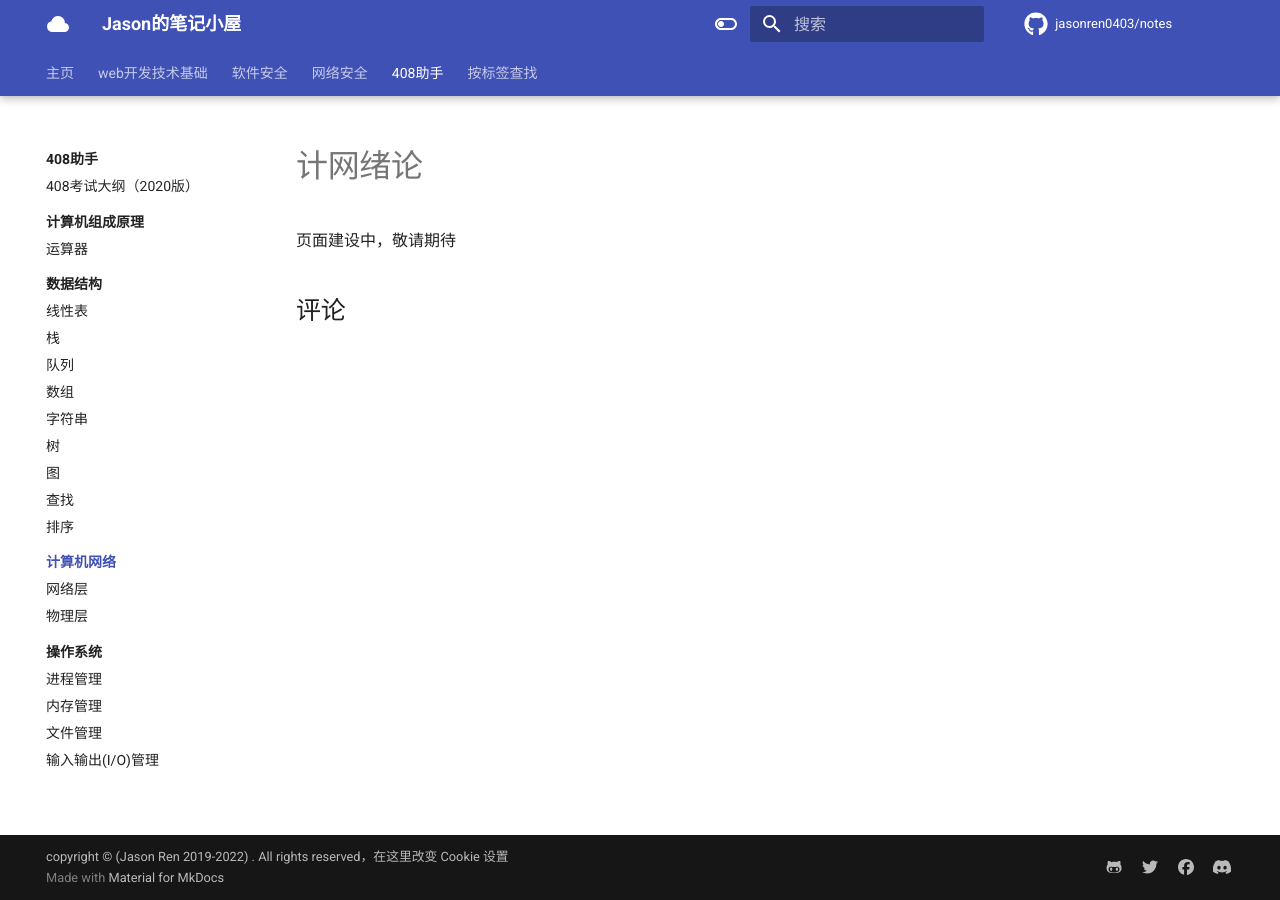
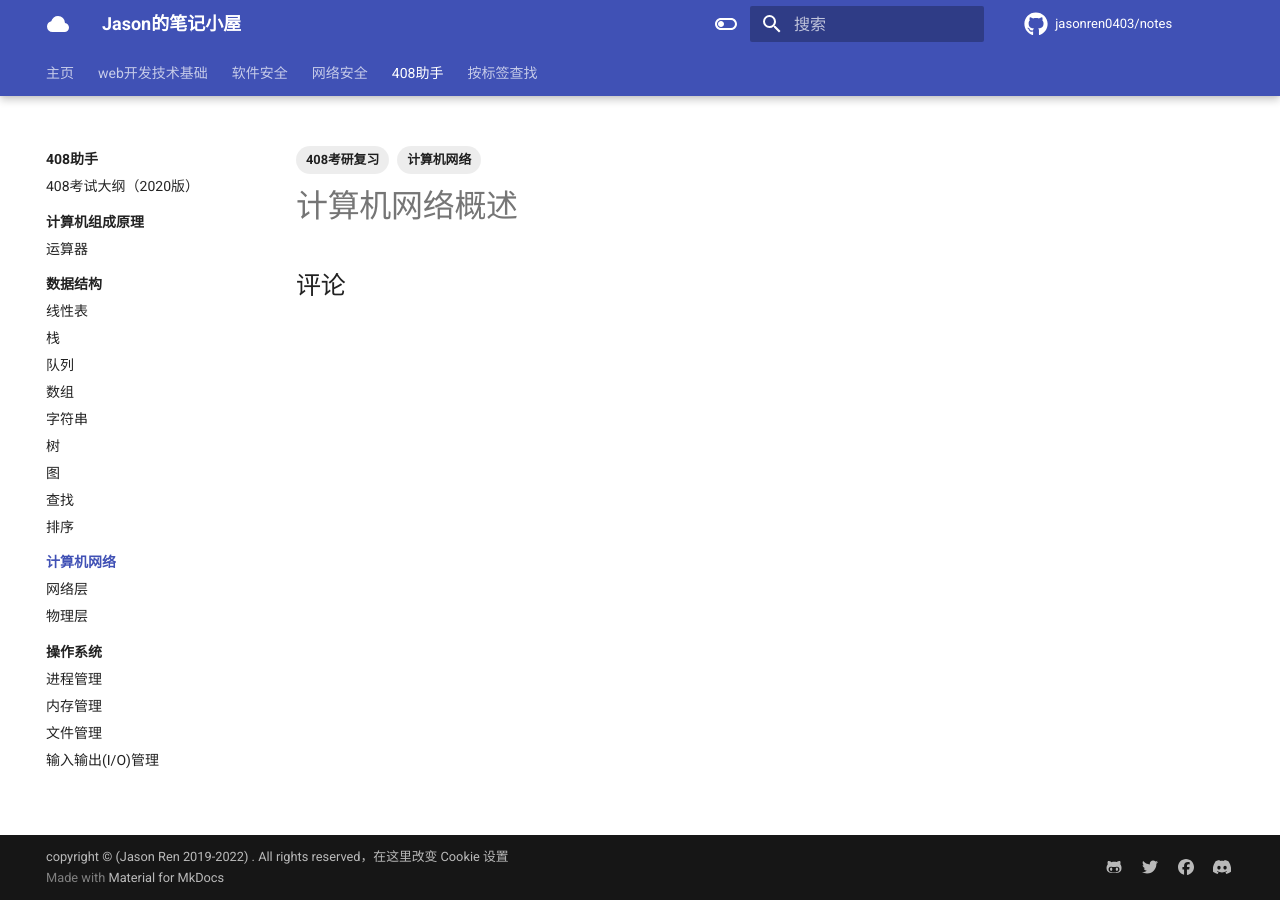
Before and after one commit to jasonren0403/notes, an MkDocs documentation site: the page built from notes_dev/408-helper/computer-network/index.md, in a window 1280 px wide. Built offline with MkDocs 1.6.1 and Material for MkDocs 9.7.7, drawn with Linux system fonts in a browser that asks for light colours; comment, search, counter and statistics services are not loaded.

```diff
--- a/notes_dev/408-helper/computer-network/index.md
+++ b/notes_dev/408-helper/computer-network/index.md
@@ -1 +1,8 @@
-页面建设中，敬请期待
+---
+tags:
+  - 408考研复习
+  - 计算机网络
+---
+
+计算机网络概述
+===
```
Also changed, not shown: notes_dev/408-helper/computer-network/network-layer.md (+12 -10 lines), 2 other files.
